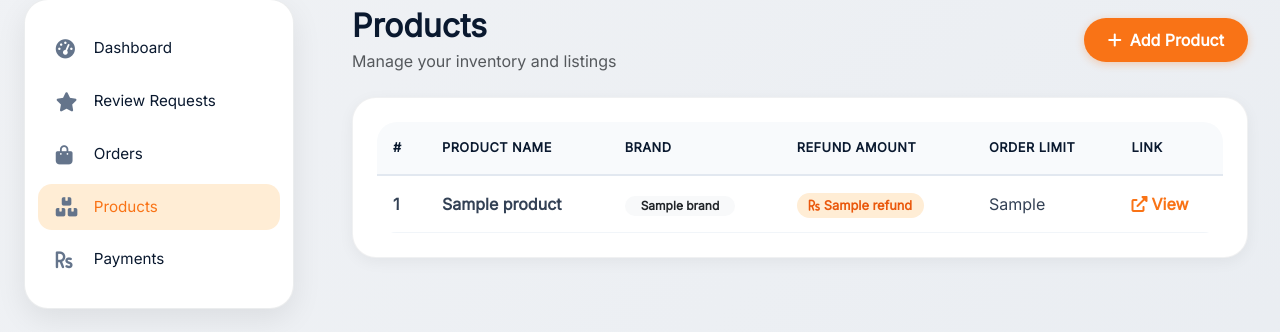
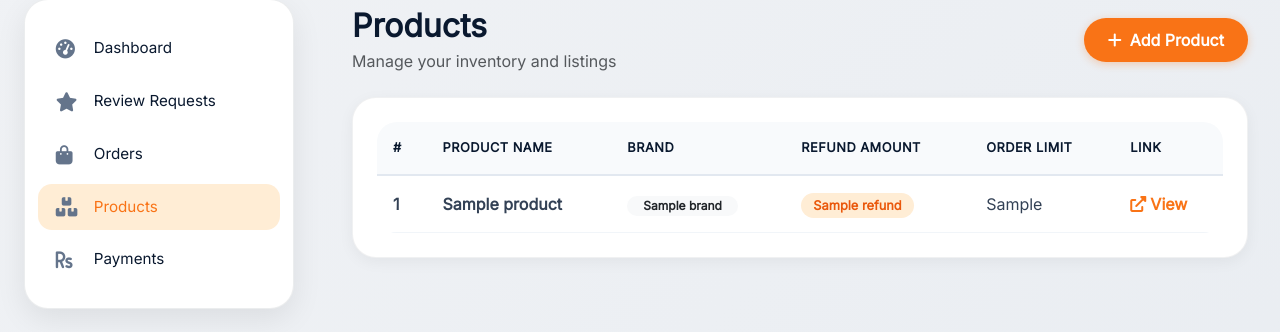
Before and after one commit to jaymedeveloper/Heavy-Deal, a Flask app: page /seller/products in a window 1280 px wide. Shown: the part 101-433 px from the top of the page. Run offline with Flask 3, Linux system fonts and the light colour scheme; the visitor is signed in with stand-in values (Sample User, id 1); a database or web service that is not in the repository returns one stand-in record (values such as "Sample title"); some libraries are stand-ins or nearby versions.

Commit message:
Update seller_products.html

```diff
--- a/templates/Seller/seller_products.html
+++ b/templates/Seller/seller_products.html
@@ -144,7 +144,7 @@
                             <td class="fw-bold">{{ loop.index }}</td>
                             <td class="fw-semibold product-name" title="{{ p[0] }}">{{ p[0] }}</td>
                             <td><span class="badge bg-light text-dark px-3 py-1 rounded-pill">{{ p[1] }}</span></td>
-                            <td><span class="badge-refund"><i class="fas fa-rupee-sign me-1"></i>{{ p[2] }}</span></td>
+                            <td><span class="badge-refund">{{ p[2] }}</span></td>
                             <td>{{ p[3] }}</td>
                             <td><a href="{{ p[4] }}" target="_blank" class="product-link"><i class="fas fa-external-link-alt me-1"></i>View</a></td>
                         </tr>
```
